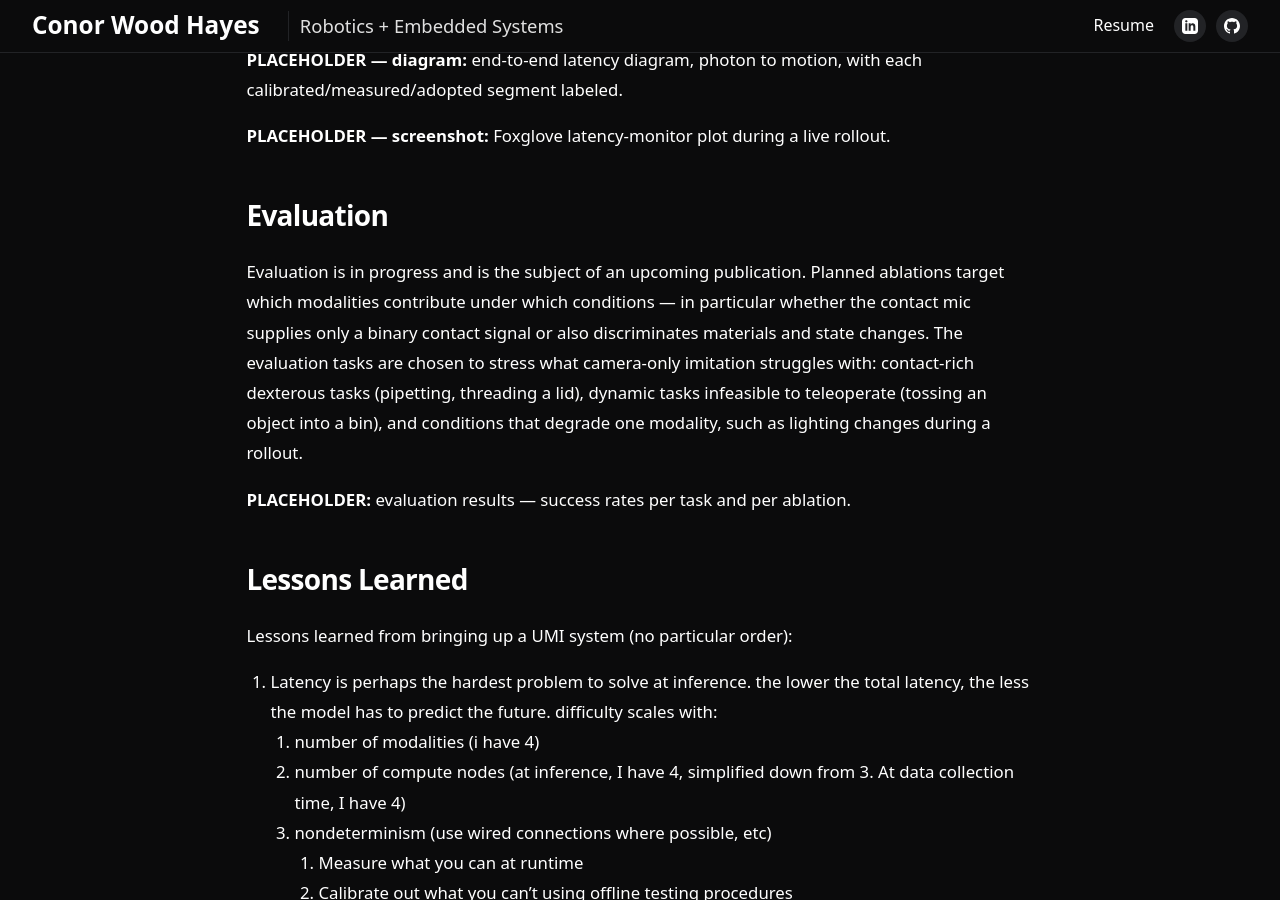
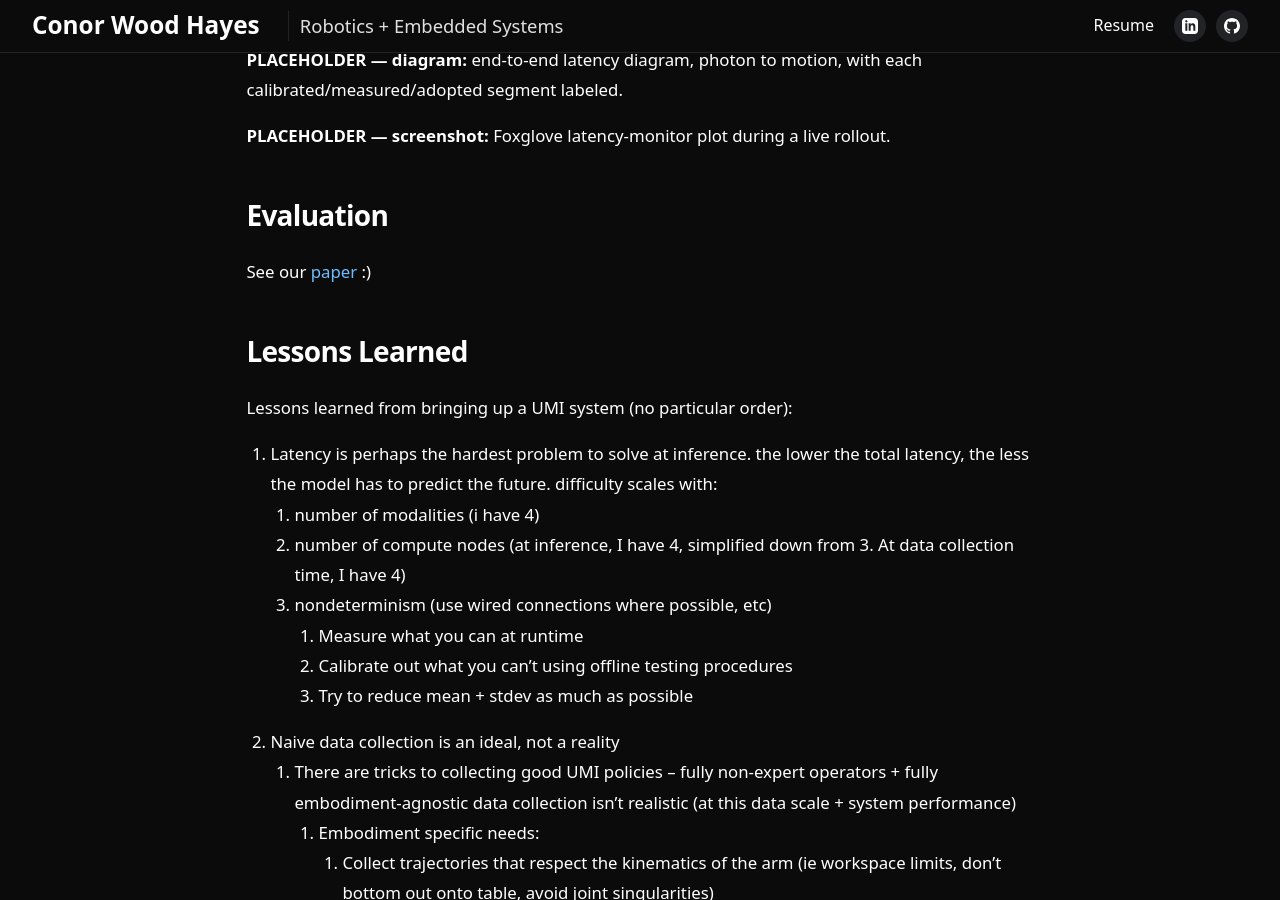
Before and after one commit to cwoodhayes/cwoodhayes.github.io, a Jekyll site: the page built from _projects/PolyUMI_final.md, in a window 1280 px wide and 900 px high, scrolled down 16167 px. Built offline with Jekyll 4.4.1, drawn with Linux system fonts in a browser that asks for light colours; some of the changed text lies outside the part shown.

Commit message:
removed eval section

```diff
--- a/_projects/PolyUMI_final.md
+++ b/_projects/PolyUMI_final.md
@@ -9,7 +9,7 @@ date: 2026-08-30
 mathjax: true
 ---
 
-<iframe width="560" height="315" src="https://www.youtube.com/embed/qyAhQ5Dwf5c?si=TkwQsg6fQKXXUAX-" title="YouTube video player" frameborder="0" allow="accelerometer; autoplay; clipboard-write; encrypted-media; gyroscope; picture-in-picture; web-share" referrerpolicy="strict-origin-when-cross-origin" allowfullscreen></iframe>
+<iframe width="560" height="315" src="https://www.youtube.com/embed/qyAhQ5Dwf5c?si=foG6MXPp3kfN3OID" title="YouTube video player" frameborder="0" allow="accelerometer; autoplay; clipboard-write; encrypted-media; gyroscope; picture-in-picture; web-share" referrerpolicy="strict-origin-when-cross-origin" allowfullscreen></iframe>
 
 # PolyUMI (Part 2): Training and Deploying a Multimodal Manipulation Policy
 
@@ -277,9 +277,7 @@ If it does not hold, every action has already elapsed on arrival and the arm doe
 
 ## Evaluation
 
-Evaluation is in progress and is the subject of an upcoming publication. Planned ablations target which modalities contribute under which conditions — in particular whether the contact mic supplies only a binary contact signal or also discriminates materials and state changes. The evaluation tasks are chosen to stress what camera-only imitation struggles with: contact-rich dexterous tasks (pipetting, threading a lid), dynamic tasks infeasible to teleoperate (tossing an object into a bin), and conditions that degrade one modality, such as lighting changes during a rollout.
-
-> **PLACEHOLDER:** evaluation results — success rates per task and per ablation.
+See our [paper](https://polyumi-vista.github.io) :)
 
 ## Lessons Learned
 
```
Also changed, not shown: other parts of _projects/PolyUMI_final.md (+1 -1 lines), _projects/PenPal.md (+0 -1 lines).
